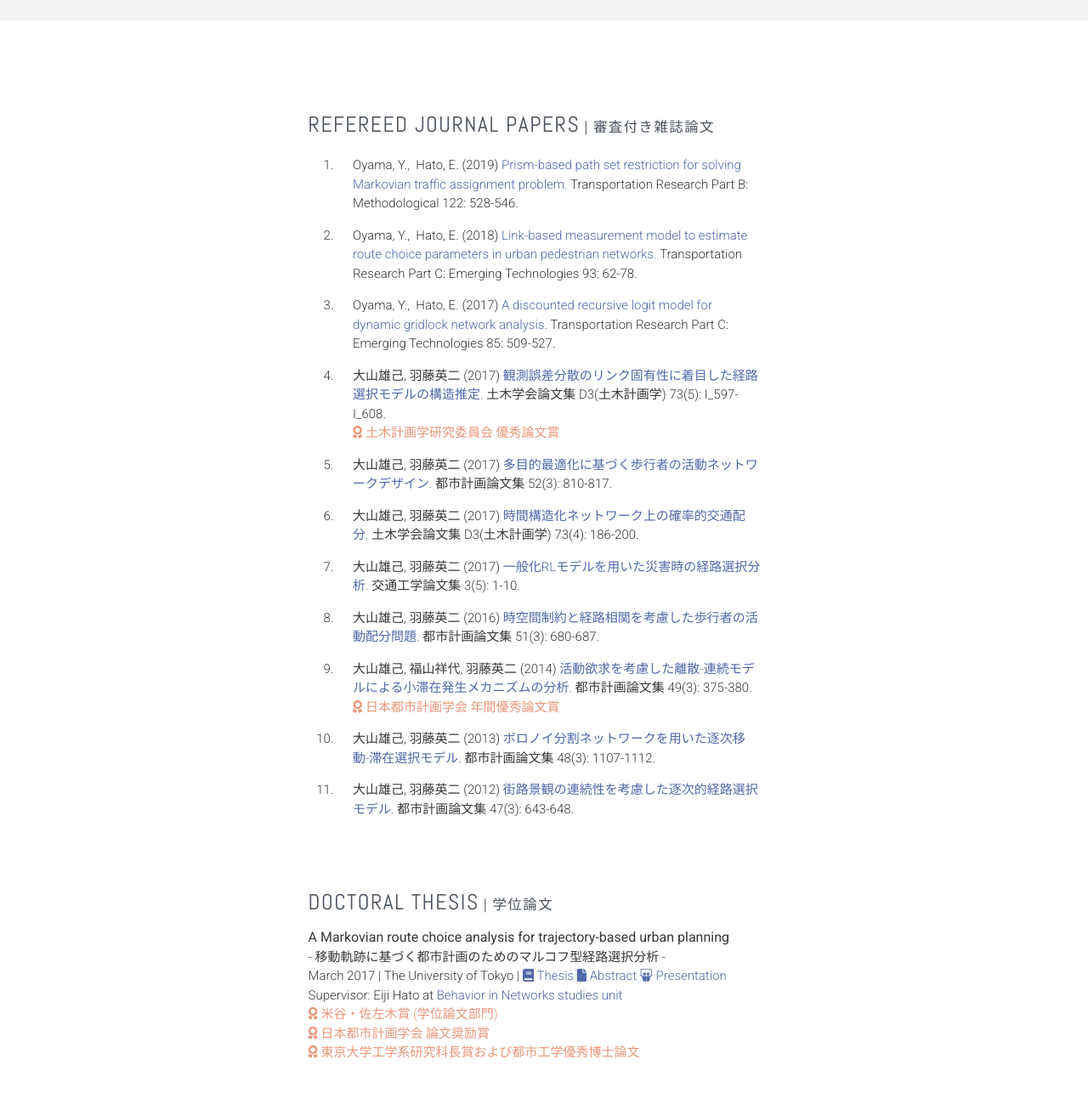
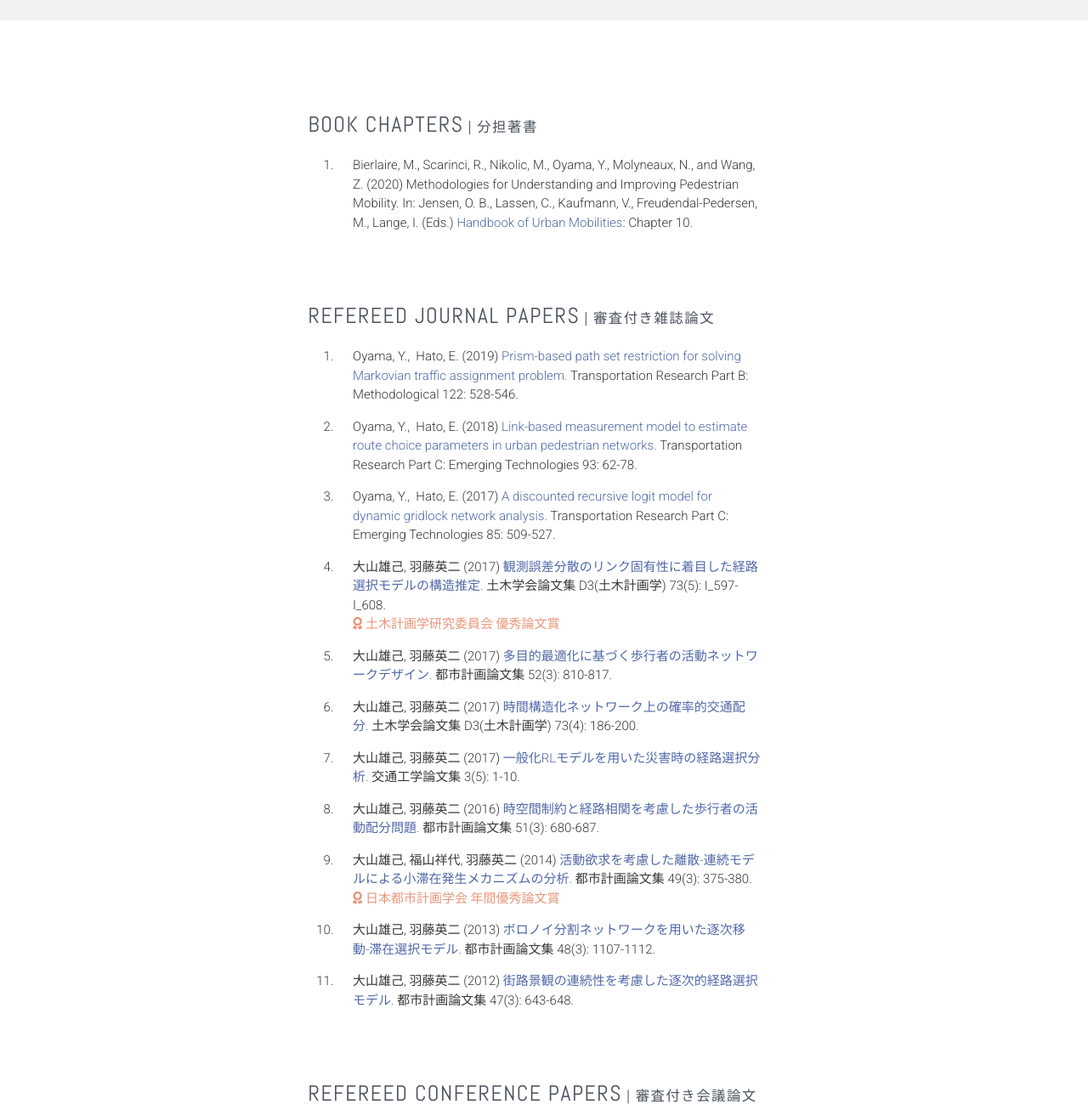
Before and after one commit to yuki-oyama/yuki-oyama.github.io, a plain HTML site: page publications.html in a window 1280 px wide. Shown: the part 142-1448 px from the top of the page at 85% size. Drawn offline with Linux system fonts and the light colour scheme; files whose address does not match are found by name.

Commit message:
delete Urban and update chapter

```diff
--- a/publications.html
+++ b/publications.html
@@ -71,6 +71,23 @@
     <div class="container text-center">
       <div class="row">
         <div class="col-md-6 col-md-offset-3 mb40">
+          <h2 class="name">BOOK CHAPTERS<span class="jp_kanji"> | 分担著書</span></h2>
+          <ol class="awards">
+            <li class="en">
+              Bierlaire, M., Scarinci, R., Nikolic, M., Oyama, Y., Molyneaux, N., and Wang, Z. (2020)
+              Methodologies for Understanding and Improving Pedestrian Mobility.
+              In: Jensen, O. B., Lassen, C., Kaufmann, V., Freudendal-Pedersen, M., Lange, I. (Eds.)
+              <a href="https://doi.org/10.4324/9781351058759" target=”_blank”>Handbook of Urban Mobilities</a>: Chapter 10.
+            </li>
+            <!--<li class="jp">
+              大山雄己, 羽藤英二 (2012)
+              <a href="https://www.jstage.jst.go.jp/article/journalcpij/47/3/47_643/_article/-char/ja/" target="_blank">街路景観の連続性を考慮した逐次的経路選択モデル.</a>
+              都市計画論文集 47(3): 643-648.
+            </li>-->
+          </ul>
+        </div>
+
+        <div class="col-md-6 col-md-offset-3 mb40">
           <h2 class="name">REFEREED JOURNAL PAPERS<span class="jp_kanji"> | 審査付き雑誌論文</span></h2>
           <ol class="awards">
             <li class="en">
@@ -136,25 +153,6 @@
         </div>
 
         <div class="col-md-6 col-md-offset-3 mb40">
-          <h2 class="name">DOCTORAL THESIS<span class="jp_kanji"> | 学位論文</span></h2>
-          <div class="thesis">
-            <p>
-              <span class="thesis-title">A Markovian route choice analysis for trajectory-based urban planning</span>
-              <br>- 移動軌跡に基づく都市計画のためのマルコフ型経路選択分析 -
-              <br>March 2017 | The University of Tokyo |
-              <a href="https://yuki-oyama.github.io/document/thesis.pdf" target="_blank"><i class="fas fa-book"></i> Thesis</a>
-              <a href="https://yuki-oyama.github.io/document/thesis_abstract.pdf" target="_blank"><i class="fas fa-file"></i> Abstract</a>
-              <a href="https://yuki-oyama.github.io/document/thesis_presentation.pdf" target="_blank"><i class="fab fa-slideshare"></i> Presentation</a>
-              <br>Supervisor: Eiji Hato at <a href="http://bin.t.u-tokyo.ac.jp/" target="_blank">Behavior in Networks studies unit</a>
-              <br><a class="award" href="http://www.issr-kyoto.or.jp/event/fund/result/no13/prizer01/" target="_blank"><i class="fas fa-award"></i> 米谷・佐左木賞 (学位論文部門)</a>
-              <br><a class="award" href="https://www.cpij.or.jp/com/prize/award/list.html" target="_blank"><i class="fas fa-award"></i> 日本都市計画学会 論文奨励賞</a>
-              <br><a class="award" href="https://www.t.u-tokyo.ac.jp/soe/" target="_blank"><i class="fas fa-award"></i> 東京大学工学系研究科長賞および都市工学優秀博士論文</a>
-            </p>
-          </div>
-        </div>
-
-
-        <div class="col-md-6 col-md-offset-3 mb40">
           <h2 class="name">REFEREED CONFERENCE PAPERS<span class="jp_kanji"> | 審査付き会議論文</span></h2>
           <ol class="awards">
             <li class="en">
@@ -204,6 +202,25 @@
             </li>
           </ul>
         </div>
+
+        <div class="col-md-6 col-md-offset-3 mb40">
+          <h2 class="name">DOCTORAL THESIS<span class="jp_kanji"> | 学位論文</span></h2>
+          <div class="thesis">
+            <p>
+              <span class="thesis-title">A Markovian route choice analysis for trajectory-based urban planning</span>
+              <br>- 移動軌跡に基づく都市計画のためのマルコフ型経路選択分析 -
+              <br>March 2017 | The University of Tokyo |
+              <a href="https://yuki-oyama.github.io/document/thesis.pdf" target="_blank"><i class="fas fa-book"></i> Thesis</a>
+              <a href="https://yuki-oyama.github.io/document/thesis_abstract.pdf" target="_blank"><i class="fas fa-file"></i> Abstract</a>
+              <a href="https://yuki-oyama.github.io/document/thesis_presentation.pdf" target="_blank"><i class="fab fa-slideshare"></i> Presentation</a>
+              <br>Supervisor: Eiji Hato at <a href="http://bin.t.u-tokyo.ac.jp/" target="_blank">Behavior in Networks studies unit</a>
+              <br><a class="award" href="http://www.issr-kyoto.or.jp/event/fund/result/no13/prizer01/" target="_blank"><i class="fas fa-award"></i> 米谷・佐左木賞 (学位論文部門)</a>
+              <br><a class="award" href="https://www.cpij.or.jp/com/prize/award/list.html" target="_blank"><i class="fas fa-award"></i> 日本都市計画学会 論文奨励賞</a>
+              <br><a class="award" href="https://www.t.u-tokyo.ac.jp/soe/" target="_blank"><i class="fas fa-award"></i> 東京大学工学系研究科長賞および都市工学優秀博士論文</a>
+            </p>
+          </div>
+        </div>
+
       </div>
     </div>
   </div>
```
Also changed, not shown: about.html (+3 -3 lines), index.html (+1 -1 lines), news.html (+1 -1 lines).
